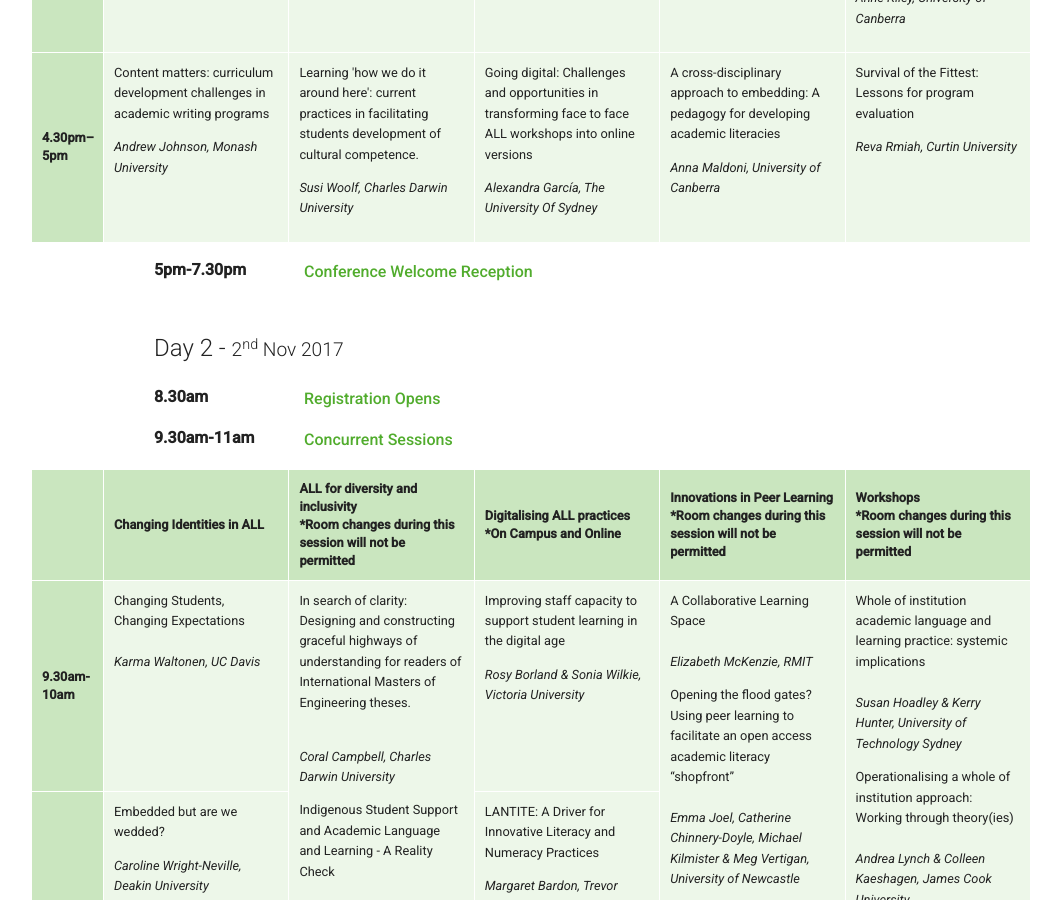
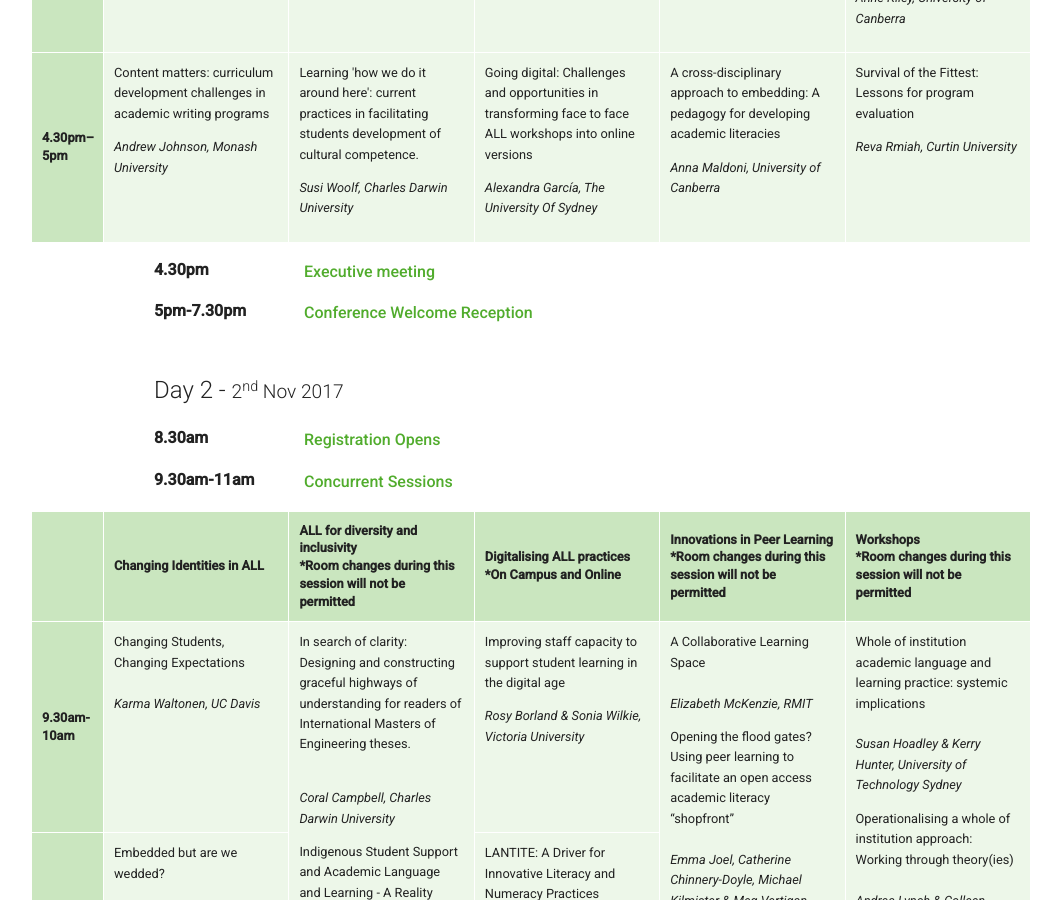
Before and after one commit to aallconference2017/aallconference2017.github.io, a Jekyll site: the page built from program/index.html, in a window 1280 px wide and 900 px high, scrolled down 2626 px. Shown: the whole window, without its empty margins (113-1174 px from the left). Built offline with Jekyll 4.4.1, drawn with Linux system fonts in a browser that asks for light colours; some of the changed text lies outside the part shown.

Commit message:
meetings

```diff
--- a/program/index.html
+++ b/program/index.html
@@ -107,6 +107,7 @@ show_jump_links: true
                     </table>
                 </div>
             </li>
+            <li><span class="time editable">4.30pm</span> <div class="session editable"><p><strong>Executive meeting</strong></p></div></li>
             <li><span class="time editable">5pm-7.30pm</span> <div class="session editable"><p><strong>Conference Welcome Reception</strong></p></div></li>
         </ul>
 
@@ -195,6 +196,7 @@ show_jump_links: true
         <h2>Day 3 - <small>3<sup>rd</sup> Nov 2017</small></h2>
         <ul class="program">
             <li><span class="time editable">8.30am</span> <div class="session editable"><p><strong>Registration Opens</strong></p></div></li>
+            <li><span class="time editable">9.30am</span> <div class="session editable"><p><strong>Managers meeting</strong></p></div></li>
             <li><span class="time editable">9.30am-11.30am</span>
                 <div class="session editable"><p><strong>Note: Managers meeting AALL 9:30am-11am</strong></p><p><strong></strong>Concurrent Sessions</p></div>
                 <div class="scrollbox">
```
